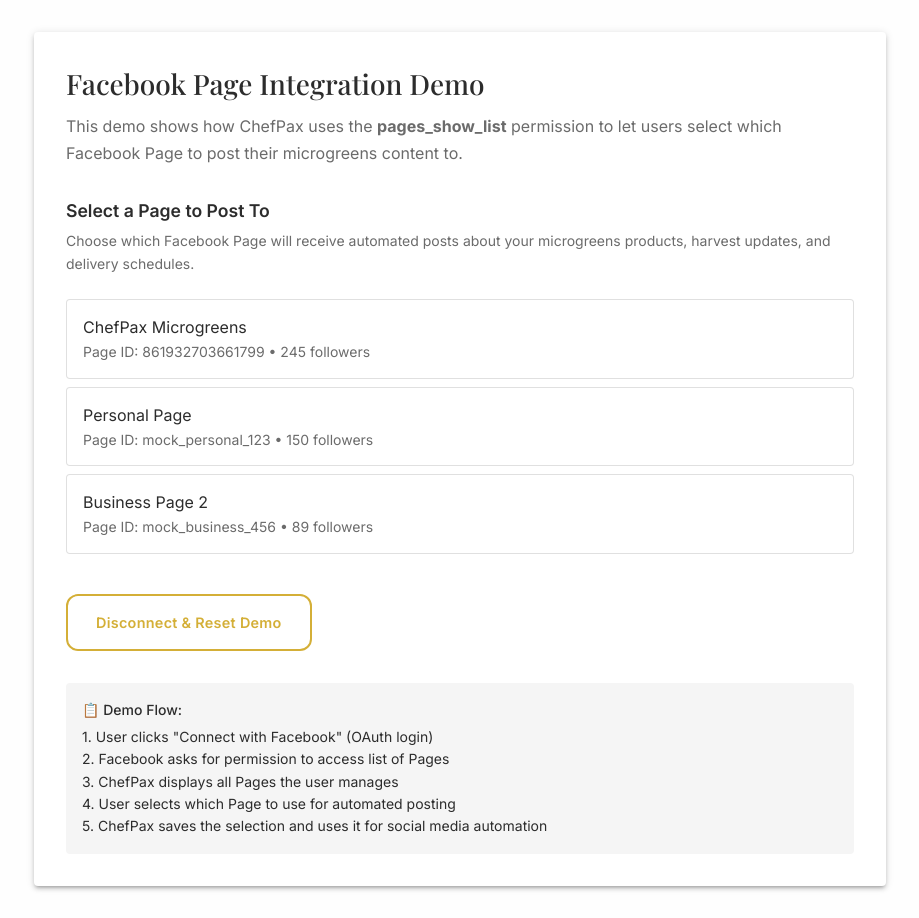
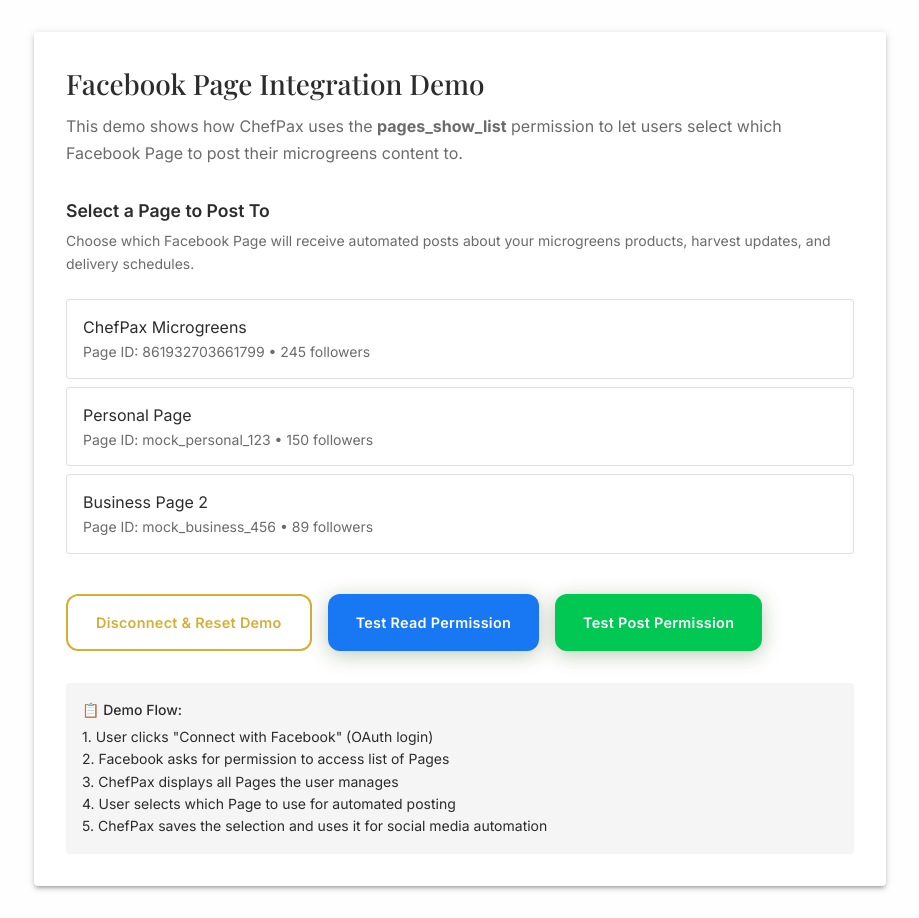
Before and after one commit to geoffdsims/chefpax, a Next.js app: page /admin/facebook-demo in a window 1280 px wide. Both pictures are taken after a click on the button "Connect with Facebook". Shown: the whole page, without its empty margins (180-1099 px from the left). Built offline with nearby package versions, Linux system fonts and the light colour scheme; no server answers.

Commit message:
Add Facebook post test endpoint for pages_manage_posts permission demo

```diff
--- a/src/app/admin/facebook-demo/page.tsx
+++ b/src/app/admin/facebook-demo/page.tsx
@@ -9,6 +9,8 @@
   const [selectedPage, setSelectedPage] = useState<string | null>(null);
   const [loading, setLoading] = useState(false);
   const [error, setError] = useState<string | null>(null);
+  const [testResult, setTestResult] = useState<any>(null);
+  const [testLoading, setTestLoading] = useState(false);
 
   const handleFacebookLogin = async () => {
     setLoading(true);
@@ -36,6 +38,38 @@
 
   const handleSelectPage = (pageId: string) => {
     setSelectedPage(pageId);
+  };
+
+  const testReadPermission = async () => {
+    setTestLoading(true);
+    setTestResult(null);
+    setError(null);
+
+    try {
+      const response = await fetch('/api/test/facebook-pages-read');
+      const data = await response.json();
+      setTestResult(data);
+    } catch (err: any) {
+      setError(err.message || 'Failed to test read permission');
+    } finally {
+      setTestLoading(false);
+    }
+  };
+
+  const testPostPermission = async () => {
+    setTestLoading(true);
+    setTestResult(null);
+    setError(null);
+
+    try {
+      const response = await fetch('/api/test/facebook-post');
+      const data = await response.json();
+      setTestResult(data);
+    } catch (err: any) {
+      setError(err.message || 'Failed to test post permission');
+    } finally {
+      setTestLoading(false);
+    }
   };
 
   return (
@@ -122,17 +156,57 @@
                 </Alert>
               )}
 
-              <Box sx={{ mt: 3 }}>
+              <Box sx={{ mt: 3, display: 'flex', gap: 2, flexWrap: 'wrap' }}>
                 <Button
                   variant="outlined"
                   onClick={() => {
                     setPages([]);
                     setSelectedPage(null);
+                    setTestResult(null);
                   }}
                 >
                   Disconnect & Reset Demo
                 </Button>
+
+                <Button
+                  variant="contained"
+                  onClick={testReadPermission}
+                  disabled={testLoading}
+                  sx={{ bgcolor: '#1877f2', '&:hover': { bgcolor: '#166fe5' } }}
+                >
+                  {testLoading ? <CircularProgress size={20} color="inherit" /> : 'Test Read Permission'}
+                </Button>
+
+                <Button
+                  variant="contained"
+                  onClick={testPostPermission}
+                  disabled={testLoading}
+                  sx={{ bgcolor: '#00c853', '&:hover': { bgcolor: '#00b248' } }}
+                >
+                  {testLoading ? <CircularProgress size={20} color="inherit" /> : 'Test Post Permission'}
+                </Button>
               </Box>
+
+              {testResult && (
+                <Alert
+                  severity={testResult.success ? "success" : "error"}
+                  sx={{ mt: 2 }}
+                >
+                  <Typography variant="subtitle2" gutterBottom>
+                    {testResult.message || testResult.error}
+                  </Typography>
+                  {testResult.pageInfo && (
+                    <Typography variant="body2">
+                      Page: {testResult.pageInfo.name} (ID: {testResult.pageInfo.id})
+                    </Typography>
+                  )}
+                  {testResult.postId && (
+                    <Typography variant="body2">
+                      Post created! <a href={testResult.postUrl} target="_blank" rel="noopener noreferrer">View on Facebook</a>
+                    </Typography>
+                  )}
+                </Alert>
+              )}
             </Box>
           )}
         </Box>
--- /dev/null
+++ b/src/app/api/test/facebook-post/route.ts
@@ -0,0 +1,53 @@
+import { NextResponse } from 'next/server';
+import { createFacebookAPI } from '@/lib/facebook-marketing-api';
+
+export const dynamic = 'force-dynamic';
+
+export async function GET() {
+  try {
+    const facebookAPI = createFacebookAPI();
+
+    if (!facebookAPI) {
+      return NextResponse.json({
+        success: false,
+        error: 'Facebook API not configured',
+        message: 'Missing required environment variables'
+      }, { status: 500 });
+    }
+
+    // Test posting capability with a simple test message
+    const testMessage = `🧪 Facebook App Review Test Post - ${new Date().toLocaleString()}
+
+This is an automated test post demonstrating ChefPax's pages_manage_posts permission for Facebook App Review.
+
+ChefPax uses this permission to:
+✅ Announce fresh harvest availability
+✅ Post product photos and updates
+✅ Engage with local Austin customers
+
+#ChefPax #Microgreens #AustinLocal #FreshProduce`;
+
+    const result = await facebookAPI.createPost({
+      message: testMessage
+    });
+
+    return NextResponse.json({
+      success: true,
+      message: '✅ pages_manage_posts permission working',
+      postId: result.id,
+      postUrl: `https://facebook.com/${result.id}`,
+      testMessage,
+      timestamp: new Date().toISOString()
+    });
+
+  } catch (error: any) {
+    console.error('Facebook Post Test Error:', error);
+
+    return NextResponse.json({
+      success: false,
+      error: error.message || 'Failed to create test post',
+      details: error.response?.data || error,
+      timestamp: new Date().toISOString()
+    }, { status: 500 });
+  }
+}
```
